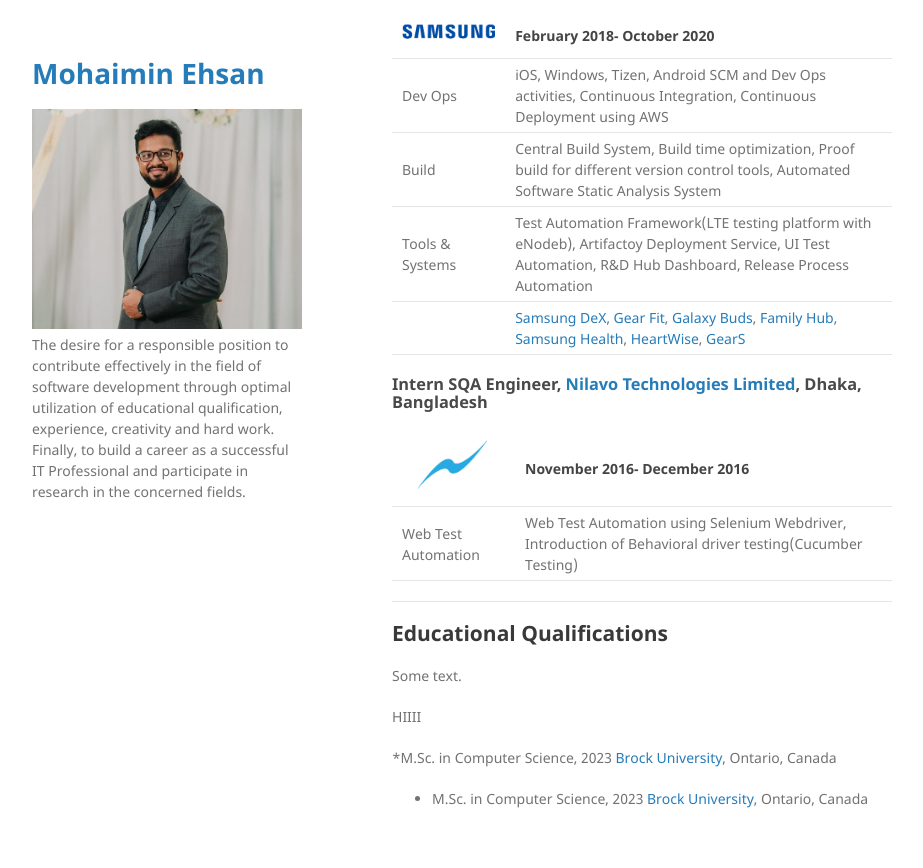
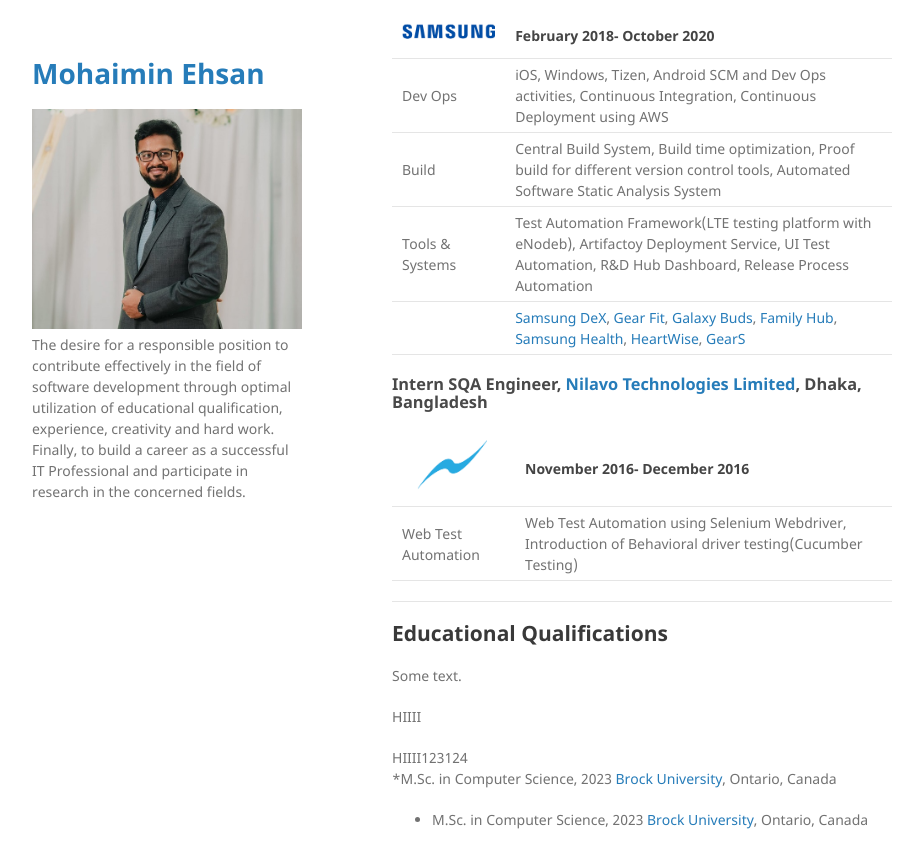
Before and after one commit to MohaiminEhsan/Homepage, a Jekyll site: the page built from index.md, in a window 1280 px wide and 900 px high, scrolled down 729 px. Shown: the top 868 px of the window, without its empty margins (178-1101 px from the left). Built offline with Jekyll 4.4.1, drawn with Linux system fonts in a browser that asks for light colours; our own code applies the rules of GitHub Pages for plain Markdown files.

Commit message:
Create index.md

```diff
--- a/index.md
+++ b/index.md
@@ -62,6 +62,9 @@ layout: default
   <div class="col-md-4" markdown="1">
   HIIII
   </div>
+  <div class="col-md-4" markdown="2">
+  HIIII123124
+  </div>
 </div>
 
 
```
